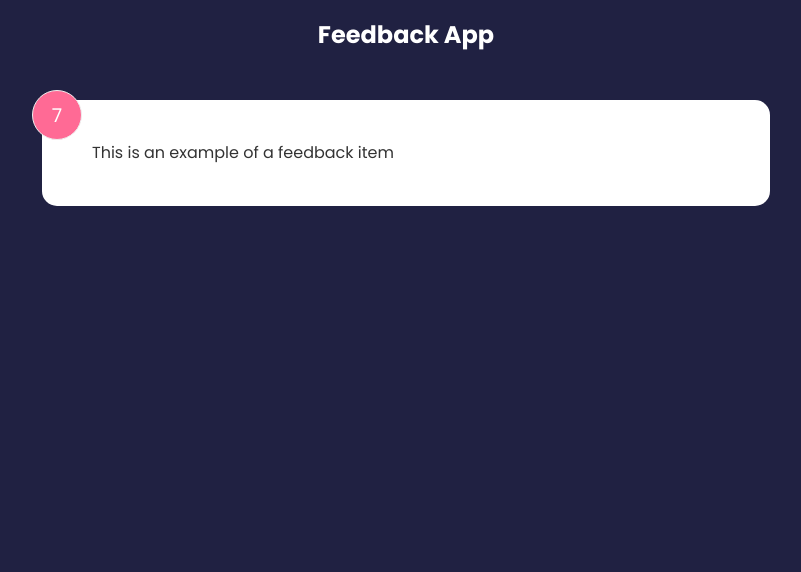
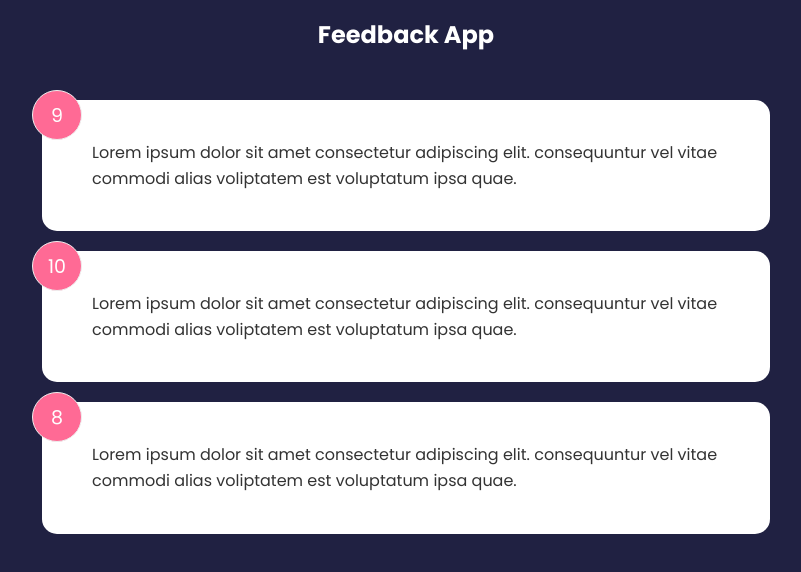
Before and after one commit to arakhm6/feedback-app, a React (Create React App) app: page / in a window 1280 px wide. Shown: the top 572 px of the page, without its empty margins (234-1035 px from the left). Built offline with nearby package versions, Linux system fonts and the light colour scheme.

Commit message:
global state and feedback data

```diff
--- a/package.json
+++ b/package.json
@@ -8,6 +8,7 @@
     "@testing-library/user-event": "^13.5.0",
     "react": "^18.0.0",
     "react-dom": "^18.0.0",
+    "react-lorem-ipsum": "^1.4.10",
     "react-scripts": "5.0.1",
     "web-vitals": "^2.1.4"
   },
--- a/src/App.js
+++ b/src/App.js
@@ -1,12 +1,15 @@
+import { useState } from "react";
 import Header from "./components/Header";
-import FeedbackItem from "./components/FeedbackItem";
+import FeedbackList from "./components/FeedbackList";
+import FeedbackData from "./data/FeedbackData";
 
 function App() {
+  const [feedback, setFeedback] = useState(FeedbackData);
   return (
     <>
       <Header />
       <div className="container">
-        <FeedbackItem />
+        <FeedbackList feedback={feedback} />
       </div>
     </>
   );
--- a/src/components/FeedbackItem.js
+++ b/src/components/FeedbackItem.js
@@ -1,13 +1,8 @@
-import { useState } from "react";
-
-function FeedbackItem() {
-  const [rating, setRating] = useState(7);
-  const [text, setText] = useState("This is an example of a feedback item");
-
+function FeedbackItem({ item }) {
   return (
     <div className="card">
-      <div className="num-display">{rating}</div>
-      <div className="text-display">{text}</div>
+      <div className="num-display">{item.rating}</div>
+      <div className="text-display">{item.text}</div>
     </div>
   );
 }
--- /dev/null
+++ b/src/components/FeedbackList.js
@@ -0,0 +1,16 @@
+import FeedbackItem from "./FeedbackItem";
+
+function FeedbackList({ feedback }) {
+  if (!feedback || feedback.length === 0) {
+    return <p>No Feedback Yet</p>;
+  }
+  return (
+    <div className="feedback-list">
+      {feedback.map((item) => (
+        <FeedbackItem key={item.id} item={item} />
+      ))}
+    </div>
+  );
+}
+
+export default FeedbackList;
--- /dev/null
+++ b/src/data/FeedbackData.js
@@ -0,0 +1,19 @@
+const FeedbackData = [
+  {
+    id: 1,
+    rating: 9,
+    text: "Lorem ipsum dolor sit amet consectetur adipiscing elit. consequuntur vel vitae commodi alias voliptatem est voluptatum ipsa quae.",
+  },
+  {
+    id: 2,
+    rating: 10,
+    text: "Lorem ipsum dolor sit amet consectetur adipiscing elit. consequuntur vel vitae commodi alias voliptatem est voluptatum ipsa quae.",
+  },
+  {
+    id: 3,
+    rating: 8,
+    text: "Lorem ipsum dolor sit amet consectetur adipiscing elit. consequuntur vel vitae commodi alias voliptatem est voluptatum ipsa quae.",
+  },
+];
+
+export default FeedbackData;
```
Also changed, not shown: 1 other file (tests, documents, lock files or other folders).
